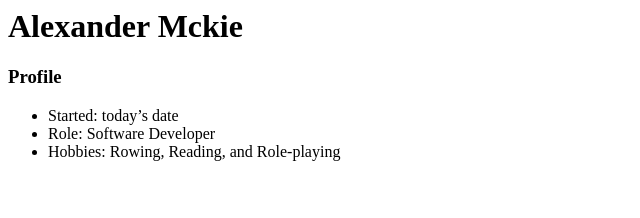
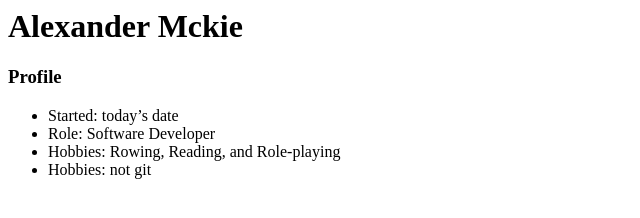
Before and after one commit to alexkmckie/AlexKMckieGit, a plain HTML site: page index.html in a window 1280 px wide. Shown: the whole page, without its empty margins (0-640 px from the left). Drawn offline with Linux system fonts and the light colour scheme.

Commit message:
update my profile

```diff
--- a/index.html
+++ b/index.html
@@ -4,4 +4,5 @@
     <li>Started: today’s date</li>
     <li>Role: Software Developer</li>
     <li>Hobbies: Rowing, Reading, and Role-playing</li>
+    <li>Hobbies: not git</li>
 </ul>
```
